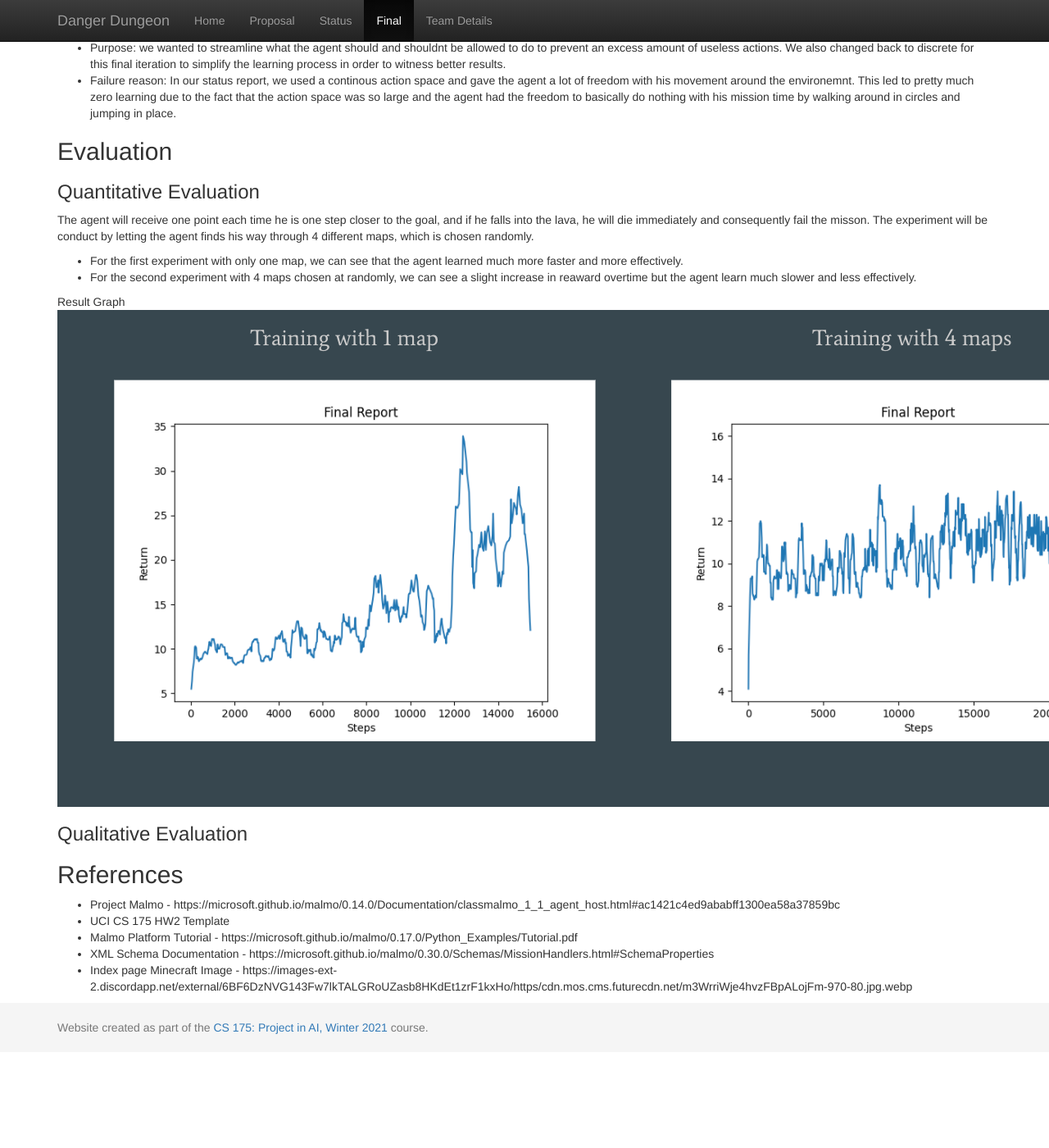
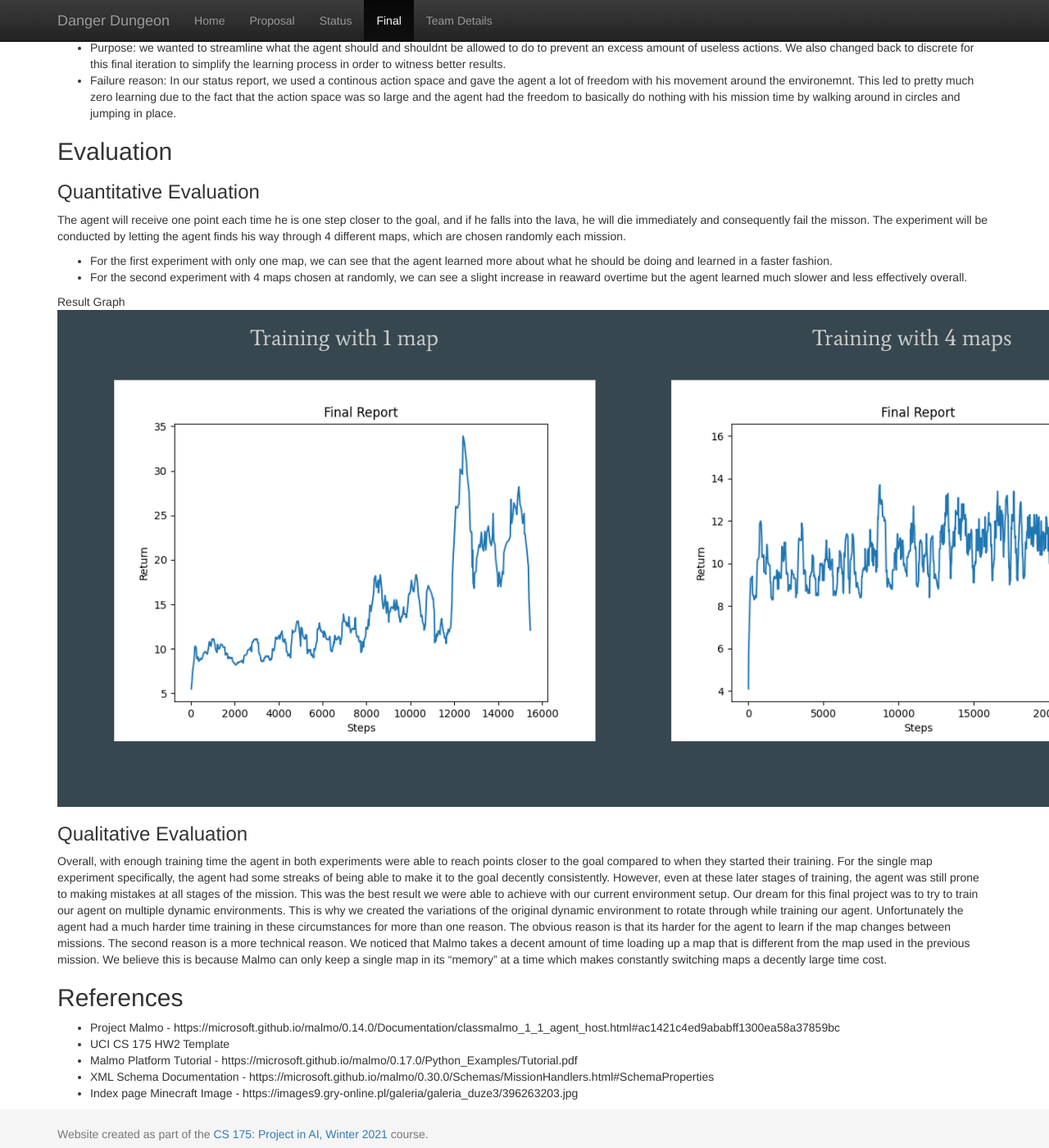
Before and after one commit to maxxdoan/DangerDungeon, a Jekyll site: the page built from docs/final.md, in a window 1280 px wide and 1400 px high, scrolled down 3315 px. Shown: the whole window at 82% size. Built offline with Jekyll 4.4.1, drawn with Linux system fonts in a browser that asks for light colours; before the commit the page ends 4598 px from its top, so only the background shows below that.

Commit message:
Update final.md

```diff
--- a/docs/final.md
+++ b/docs/final.md
@@ -48,18 +48,19 @@ Change back to discrete from continous and the removal of walking backward
 
 ## Evaluation
 ### Quantitative Evaluation
-The agent will receive one point each time he is one step closer to the goal, and if he falls into the lava, he will die immediately and consequently fail the misson. The experiment will be conduct by letting the agent finds his way through 4 different maps, which is chosen randomly.
-- For the first experiment with only one map, we can see that the agent learned much more faster and more effectively.
-- For the second experiment with 4 maps chosen at randomly, we can see a slight increase in reaward overtime but the agent learn much slower and less effectively.
+The agent will receive one point each time he is one step closer to the goal, and if he falls into the lava, he will die immediately and consequently fail the misson. The experiment will be conducted by letting the agent finds his way through 4 different maps, which are chosen randomly each mission.
+- For the first experiment with only one map, we can see that the agent learned more about what he should be doing and learned in a faster fashion.
+- For the second experiment with 4 maps chosen at randomly, we can see a slight increase in reaward overtime but the agent learned much slower and less effectively overall.
 
 Result Graph
 ![](finalGraph.png)
 
 ### Qualitative Evaluation
+Overall, with enough training time the agent in both experiments were able to reach points closer to the goal compared to when they started their training. For the single map experiment specifically, the agent had some streaks of being able to make it to the goal decently consistently. However, even at these later stages of training, the agent was still prone to making mistakes at all stages of the mission. This was the best result we were able to achieve with our current environment setup. Our dream for this final project was to try to train our agent on multiple dynamic environments. This is why we created the variations of the original dynamic environment to rotate through while training our agent. Unfortunately the agent had a much harder time training in these circumstances for more than one reason. The obvious reason is that its harder for the agent to learn if the map changes between missions. The second reason is a more technical reason. We noticed that Malmo takes a decent amount of time loading up a map that is different from the map used in the previous mission. We believe this is because Malmo can only keep a single map in its "memory" at a time which makes constantly switching maps a decently large time cost.
 
 ## References
 - Project Malmo - https://microsoft.github.io/malmo/0.14.0/Documentation/classmalmo_1_1_agent_host.html#ac1421c4ed9ababff1300ea58a37859bc
 - UCI CS 175 HW2 Template
 - Malmo Platform Tutorial - https://microsoft.github.io/malmo/0.17.0/Python_Examples/Tutorial.pdf
 - XML Schema Documentation - https://microsoft.github.io/malmo/0.30.0/Schemas/MissionHandlers.html#SchemaProperties
-- Index page Minecraft Image - https://images-ext-2.discordapp.net/external/6BF6DzNVG143Fw7lkTALGRoUZasb8HKdEt1zrF1kxHo/https/cdn.mos.cms.futurecdn.net/m3WrriWje4hvzFBpALojFm-970-80.jpg.webp
+- Index page Minecraft Image - https://images9.gry-online.pl/galeria/galeria_duze3/396263203.jpg
```
